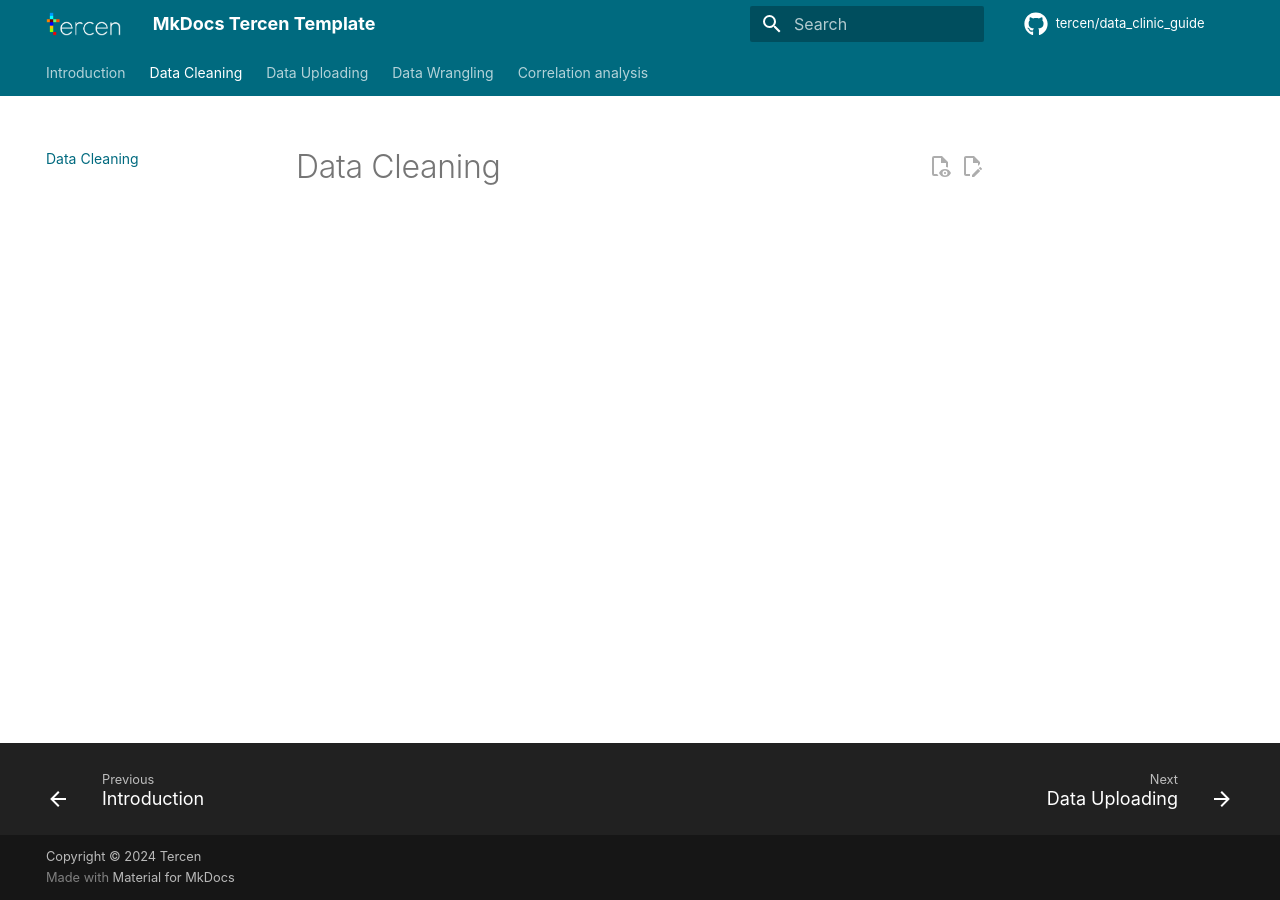
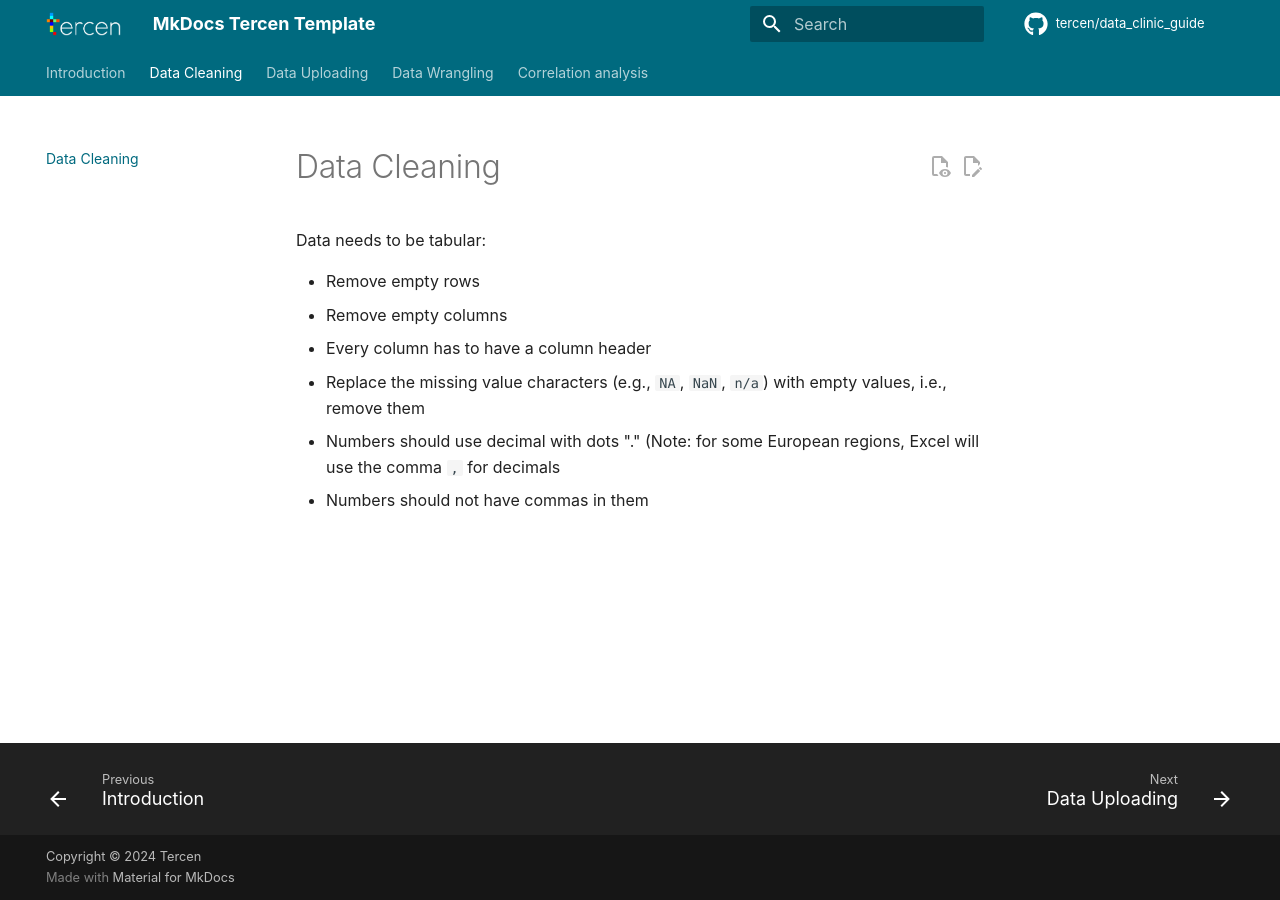
Before and after one commit to tercen/data_clinic_guide, an MkDocs documentation site: the page built from docs/01_data_cleaning.md, in a window 1280 px wide. Built offline with MkDocs 1.6.1 and Material for MkDocs 9.7.7, drawn with Linux system fonts in a browser that asks for light colours; comment, search, counter and statistics services are not loaded; the version menu is left out.

Commit message:
Update 01_data_cleaning.md

```diff
--- a/docs/01_data_cleaning.md
+++ b/docs/01_data_cleaning.md
@@ -1 +1,10 @@
 # Data Cleaning
+
+Data needs to be tabular:
+
+* Remove empty rows
+* Remove empty columns
+* Every column has to have a column header
+* Replace the missing value characters (e.g., `NA`, `NaN`, `n/a`) with empty values, i.e., remove them
+* Numbers should use decimal with dots "." (Note: for some European regions, Excel will use the comma `,` for decimals
+* Numbers should not have commas in them
```
